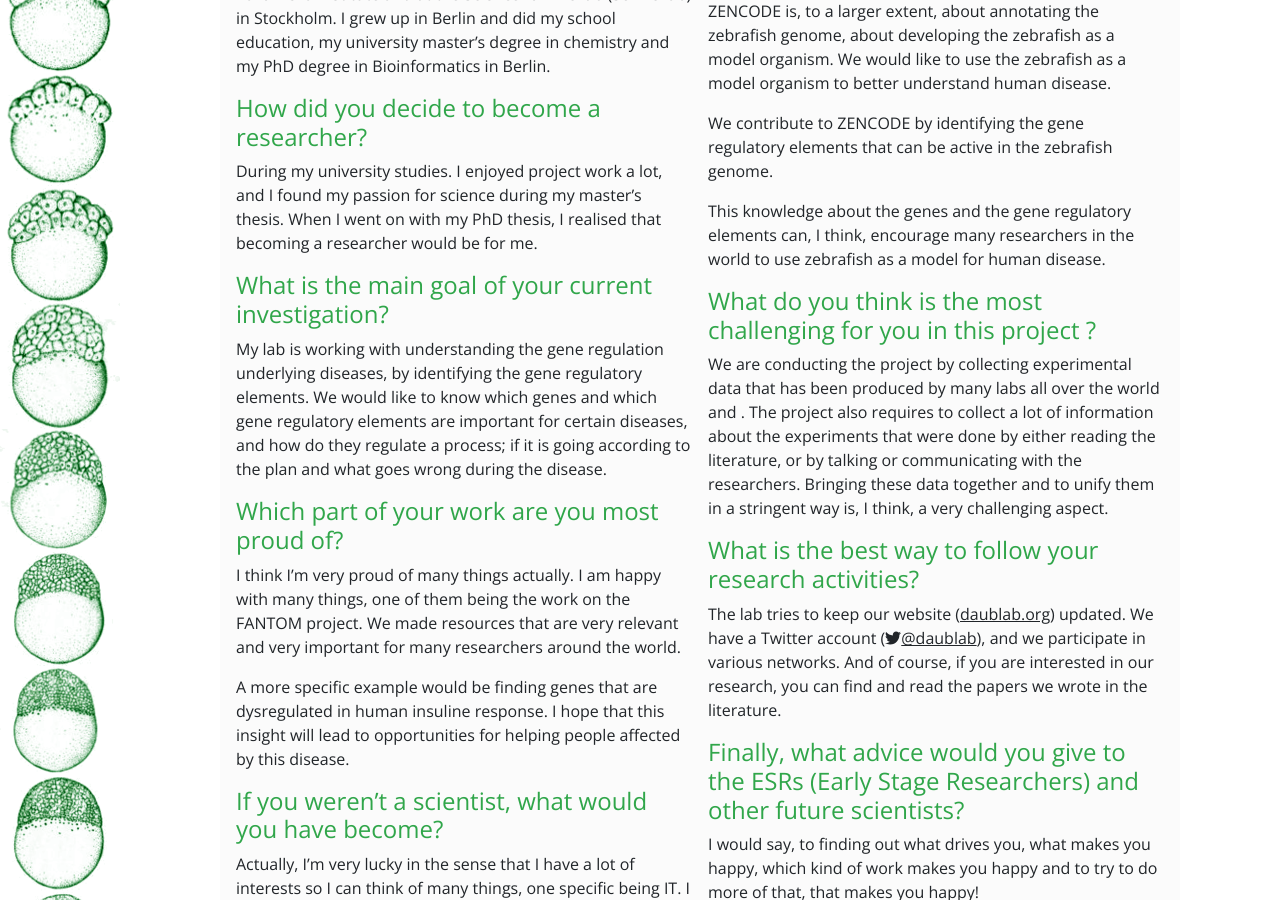
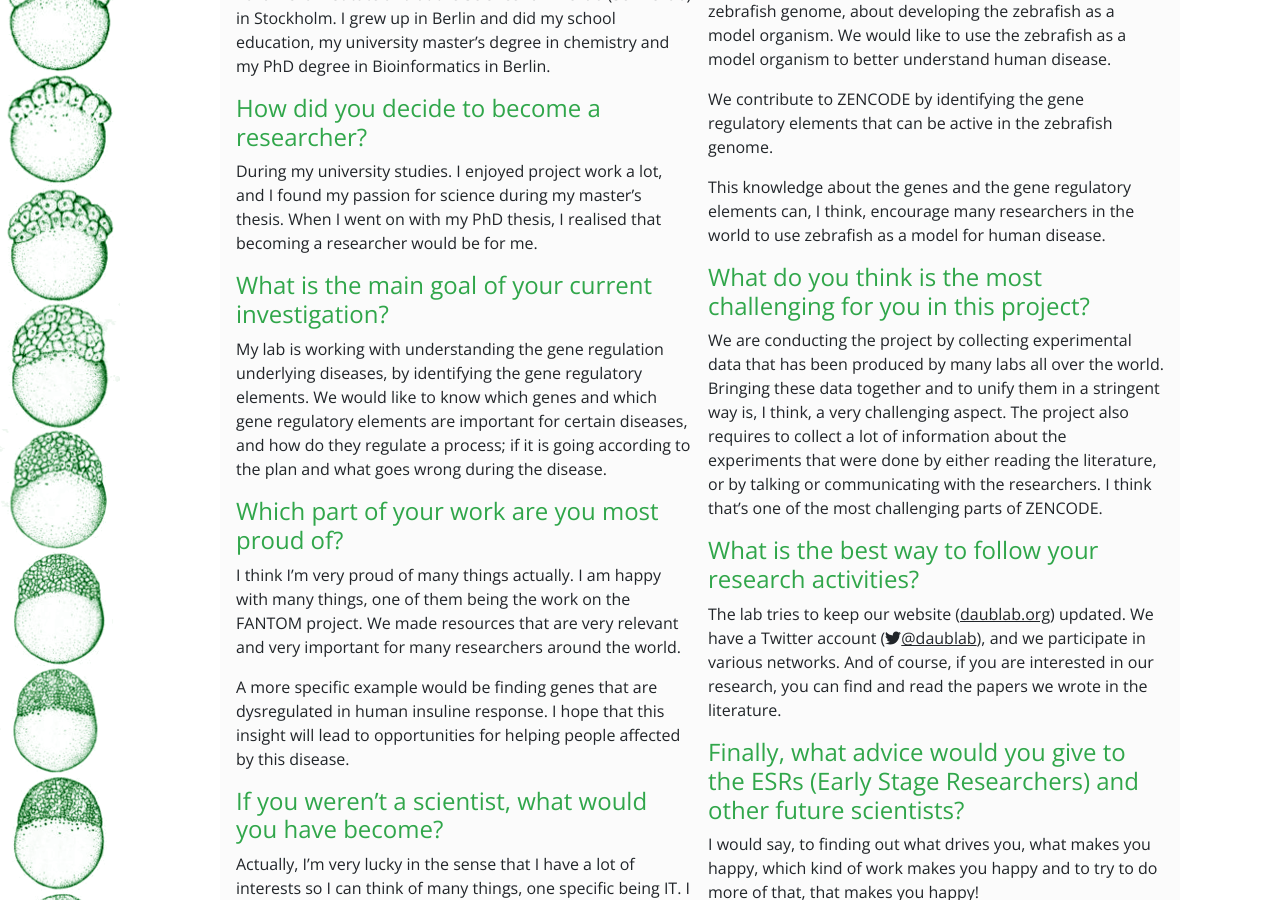
Before and after one commit to zencode-itn/zencode-itn.github.io, a Jekyll site: the page built from _getting_to_know/2018-02-08-carsten.md, in a window 1280 px wide and 900 px high, scrolled down 595 px. Built offline with Jekyll 4.4.1, drawn with Linux system fonts in a browser that asks for light colours; nearby versions of some CDN libraries; a script that is not in the unit is left out; comment, search, counter and statistics services are not loaded.

Commit message:
fixed typo

```diff
--- a/_getting_to_know/2018-02-08-carsten.md
+++ b/_getting_to_know/2018-02-08-carsten.md
@@ -50,11 +50,13 @@
 This knowledge about the genes and the gene regulatory elements can, I think, encourage many researchers in the world to use
 zebrafish as a model for human disease.
 
-#### What do you think is the most challenging for you in this project ?
-We are conducting the project by collecting experimental data that has been produced by many labs all over the world and .
+#### What do you think is the most challenging for you in this project?
+We are conducting the project by collecting experimental data that has been produced by many labs all over the world.
+Bringing these data together and to unify them in a stringent way is, I think, a very challenging aspect.
 The project also requires to collect a lot of information about the experiments that were done
 by either reading the literature, or by talking or communicating with the researchers.
-Bringing these data together and to unify them in a stringent way is, I think, a very challenging aspect.
+I think that's one of the most challenging parts of ZENCODE.
+
 
 #### What is the best way to follow your research activities?
 
```
